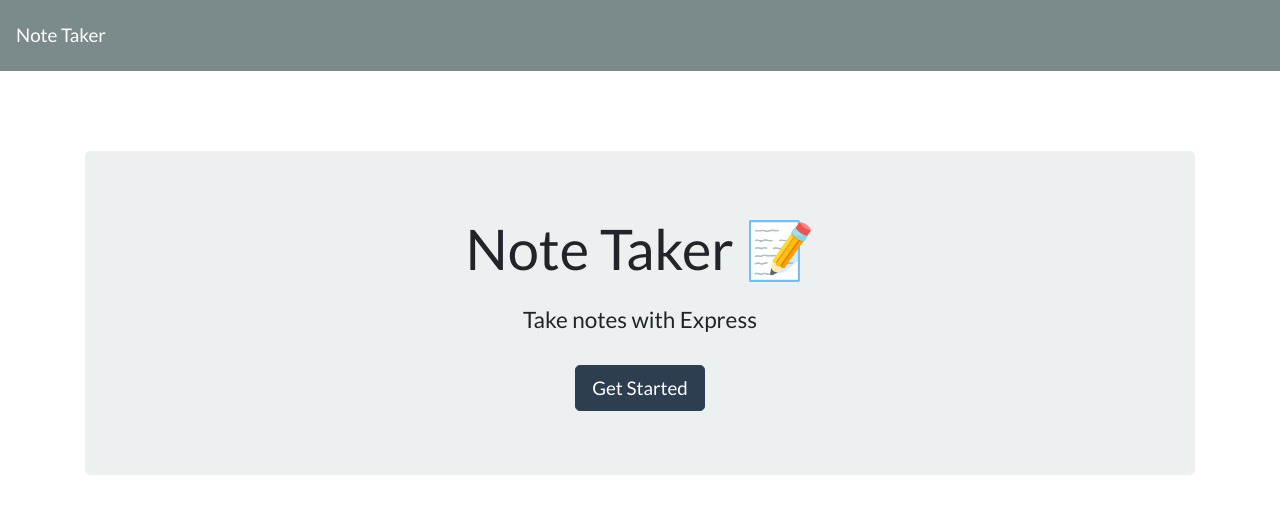
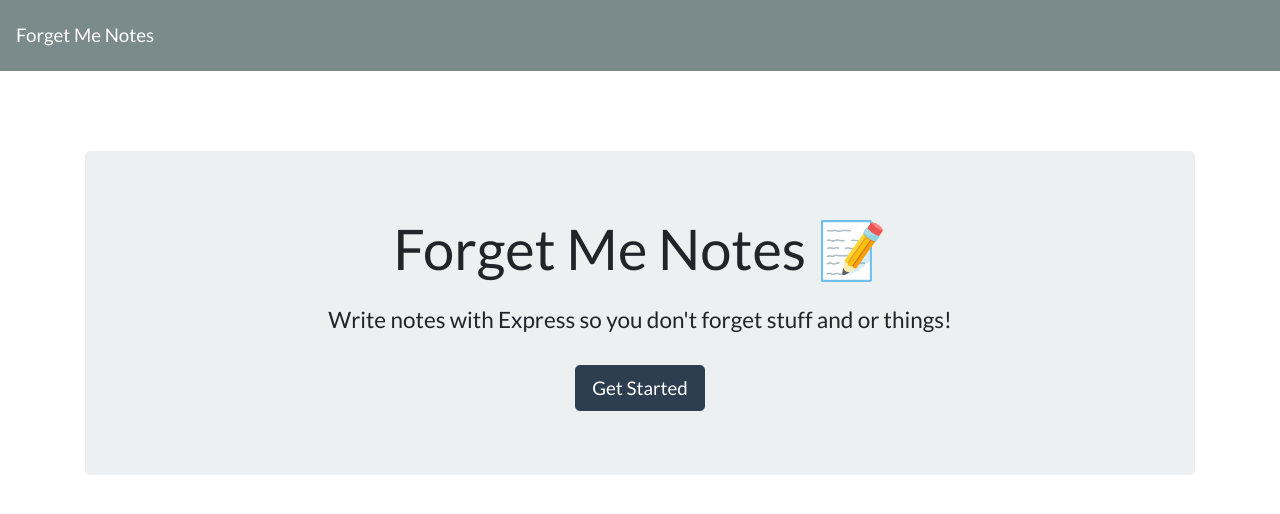
Before and after one commit to dfkestner/Forget-Me-Notes, a website: page public/index.html in a window 1280 px wide. Drawn offline with nearby package versions, Linux system fonts and the light colour scheme; no server answers.

Commit message:
Updated page titles and added notes

```diff
--- a/db/db.json
+++ b/db/db.json
@@ -1 +1 @@
-[{"title":"Here's a note","text":"Here's some note stuff","id":"63166bcc-1fa6-497a-b16e-fc350ce7f3ab"}]
+[{"title":"How to befriend a squirrel","text":"Act like a nut","id":"207b57b4-6ad7-4769-8e5d-4f000338ec03"},{"title":"Why don't eggs tell jokes?","text":"They'd crack each other up...","id":"0aace0fc-bddb-4319-be28-fbd9597e7f46"},{"title":"I don't trust stairs","text":"They're always up to something.","id":"2109a57b-f143-444e-8636-70ad134b0d20"},{"title":"Time travel joke","text":"I was going to tell it here, but you guys didn't like it.","id":"a8179cc3-29de-477a-8c4a-a6a8c352e030"},{"title":"What's a fake noodle?","text":"An impasta","id":"38c8cb0b-4467-4887-bddd-fbf94a41c0c9"}]
--- a/public/index.html
+++ b/public/index.html
@@ -5,19 +5,19 @@
   <meta charset="UTF-8">
   <meta name="viewport" content="width=device-width, initial-scale=1.0">
   <meta http-equiv="X-UA-Compatible" content="ie=edge">
-  <title>Note Taker</title>
+  <title>Forget Me Notes</title>
   <link rel="stylesheet" href="https://cdnjs.cloudflare.com/ajax/libs/bootswatch/4.1.3/flatly/bootstrap.min.css" />
 </head>
 
 <body>
   <nav class="navbar navbar-dark bg-dark">
-    <a class="navbar-brand" href="/">Note Taker
+    <a class="navbar-brand" href="/">Forget Me Notes
     </a>
   </nav>
   <div class="container">
     <div style="margin-top: 80px;" class="jumbotron text-center">
-      <h1 class="display-4">Note Taker <span role="img" aria-label="Memo">📝</span></h1>
-      <h4 class="mt-4">Take notes with Express</h4>
+      <h1 class="display-4">Forget Me Notes <span role="img" aria-label="Memo">📝</span></h1>
+      <h4 class="mt-4">Write notes with Express so you don't forget stuff and or things!</h4>
       <a class="btn btn-primary btn-lg mt-4" href="/notes" role="button">Get Started</a>
     </div>
   </div>
```
Also changed, not shown: public/notes.html (+2 -2 lines).
